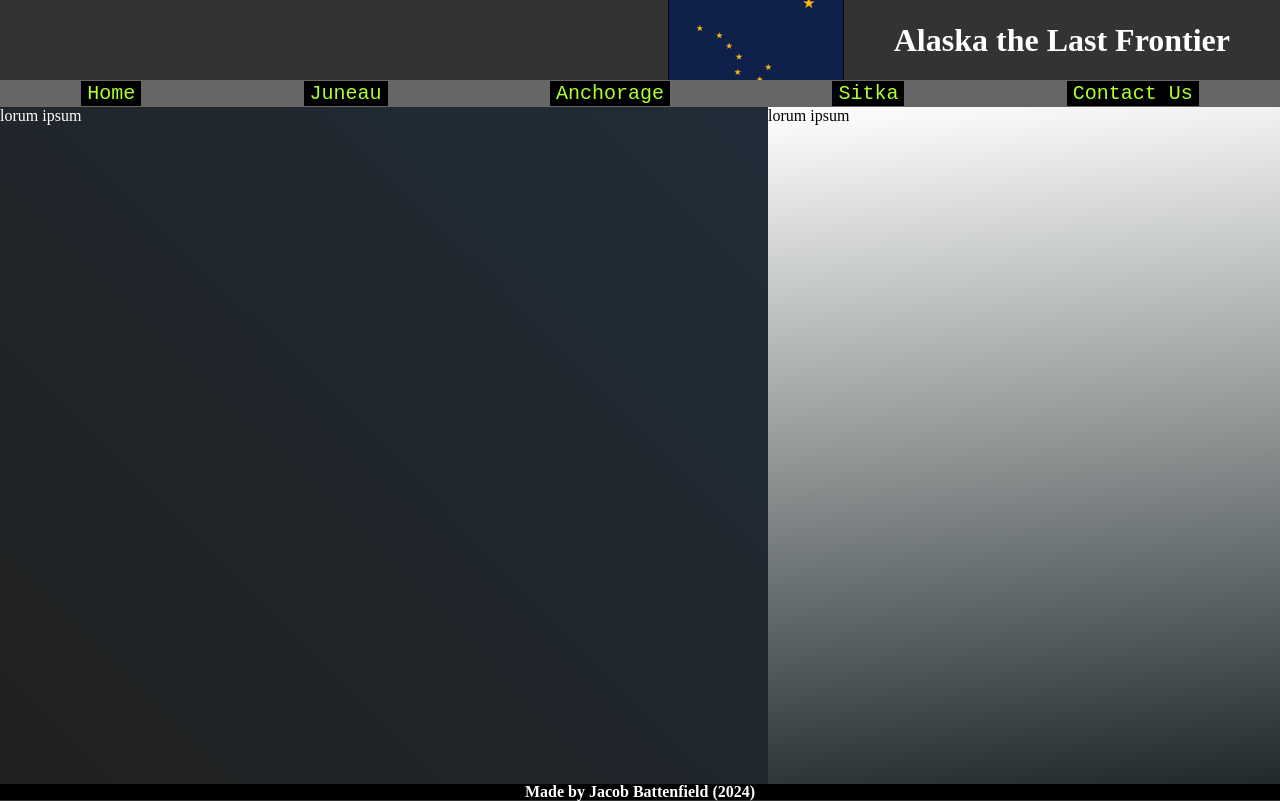
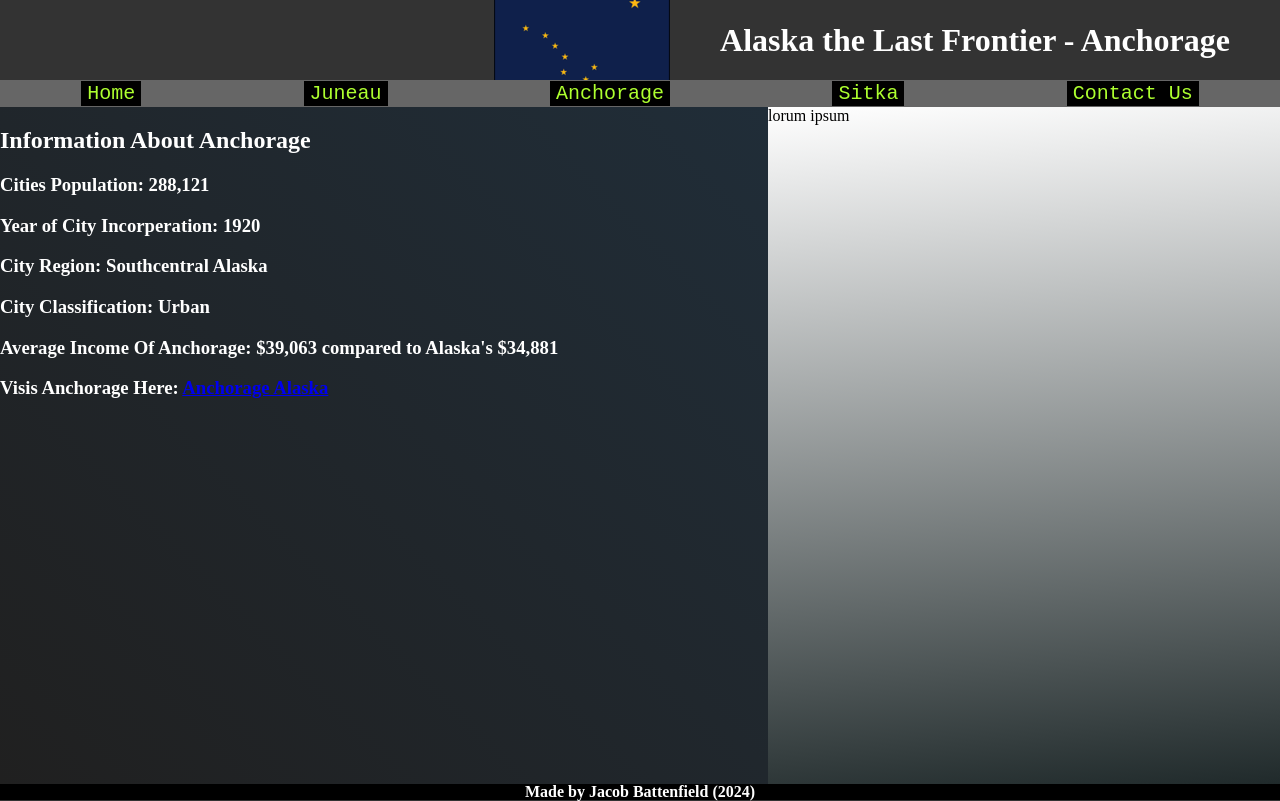
Before and after one commit to Jacobbattsf/FWDweb, a plain HTML site: page Anchorage.html in a window 1280 px wide. Drawn offline with Linux system fonts and the light colour scheme.

Commit message:
removed annoying ass link traversal

```diff
--- a/Anchorage.html
+++ b/Anchorage.html
@@ -9,18 +9,26 @@
 <body>
     <header class="plheader">
         <img src="assets/alaskaflag_64.png" alt="Alaskas state flag">
-        <h1>Alaska the Last Frontier</h1>
+        <h1>Alaska the Last Frontier - Anchorage</h1>
     </header>
     <nav class="staticnav">
-        <a href="index.html" target="_blank"><button>Home</button></a>
-        <a href="Juneau.html" target="_blank"><button>Juneau</button></a>
-        <a href="Anchorage.html" target="_blank"><button>Anchorage</button></a>
-        <a href="Sitka.html" target="_blank"><button>Sitka</button></a>
-        <a href="ContactUs.html" target="_blank"><button>Contact Us</button></a>
+        <a href="index.html"><button>Home</button></a>
+        <a href="Juneau.html"><button>Juneau</button></a>
+        <a href="Anchorage.html"><button>Anchorage</button></a>
+        <a href="Sitka.html"><button>Sitka</button></a>
+        <a href="ContactUs.html"><button>Contact Us</button></a>
     </nav>
     <div class="plmaincontainer">
         <section class="plmainstuff">
-            lorum ipsum
+            <div id="anchorinfodiv">
+                <h1>Information About Anchorage</h1>
+                <h3>Cities Population: <strong>288,121 </strong> </h3>
+                <h3>Year of City Incorperation: <strong>1920 </strong> </h3>
+                <h3>City Region: <strong>Southcentral Alaska </strong> </h3>
+                <h3>City Classification: <strong>Urban </strong> </h3>
+                <h3>Average Income Of Anchorage: <strong>$39,063 compared to Alaska's $34,881 </strong> </h3>
+                <h3>Visis Anchorage Here: <a href="https://www.anchorage.net/plan-your-trip/about-anchorage/" target="_blank">Anchorage Alaska</a></h3>
+            </div>
         </section>
         <aside class="plsidestuff">
            lorum ipsum
```
Also changed, not shown: ContactUs.html (+4 -4 lines), Juneau.html (+4 -4 lines), Sitka.html (+5 -5 lines), index.html (+4 -4 lines).
